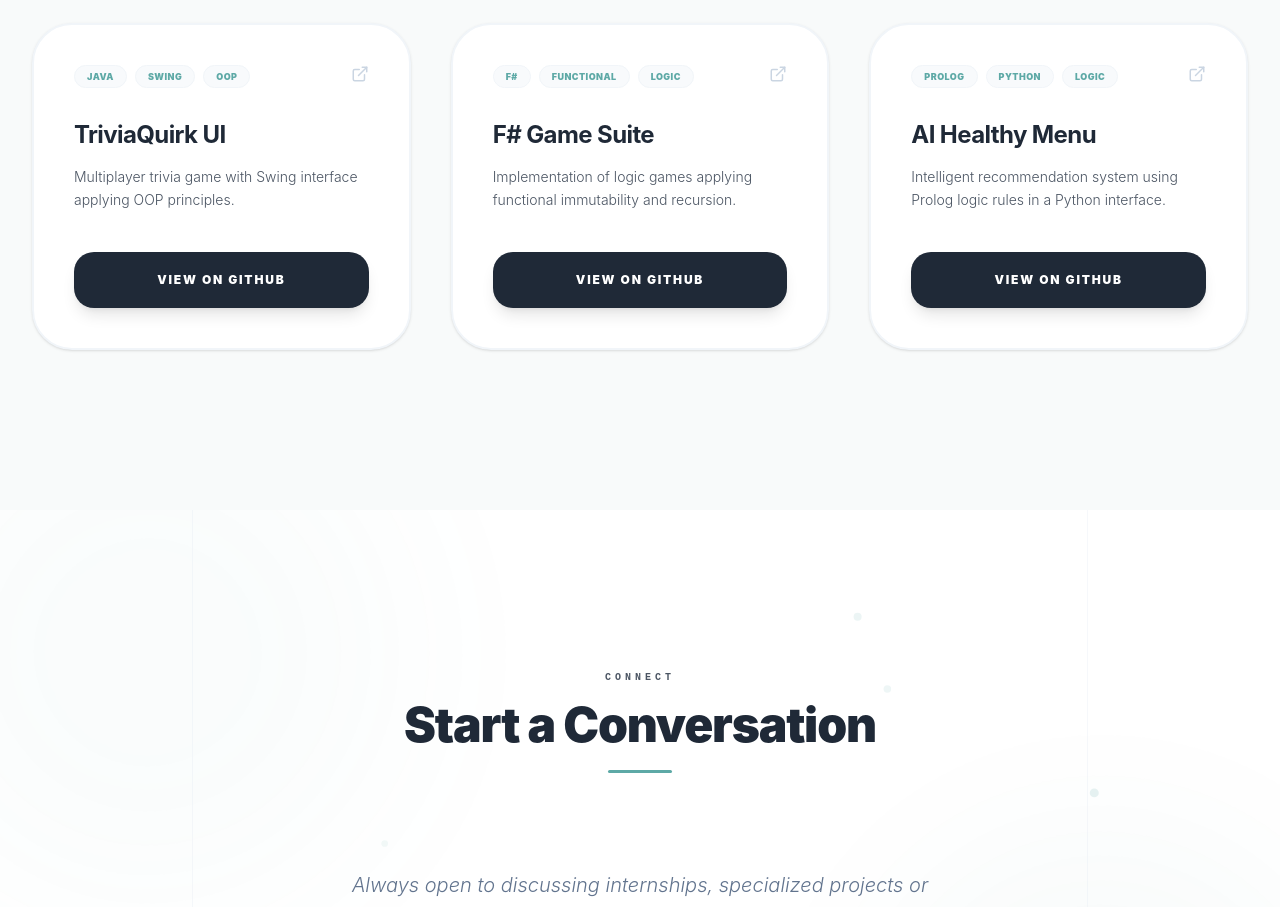
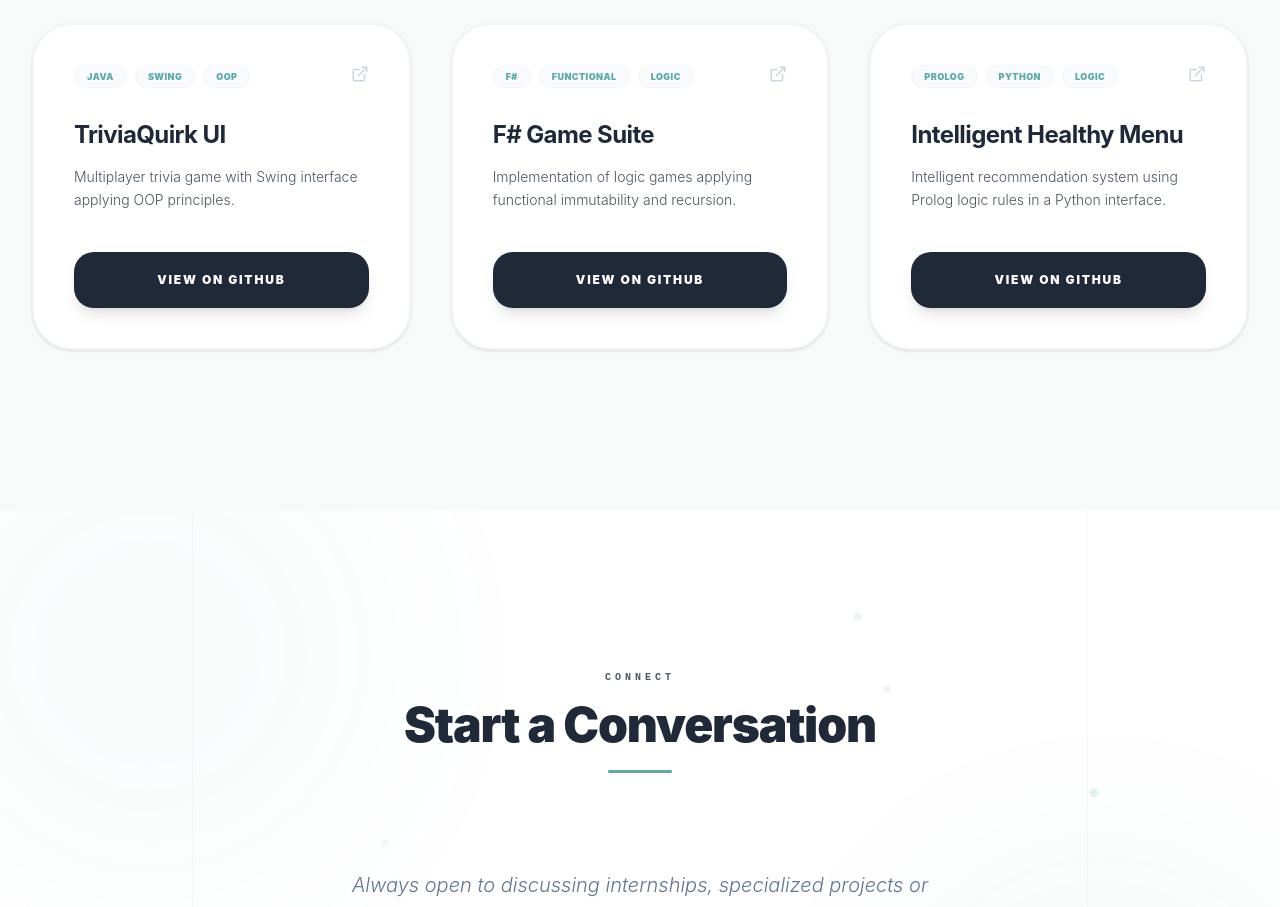
Before and after one commit to SharonBlanco/MyWebPage, a React (Vite) app: page / in a window 1280 px wide. Shown: the part 5180-6087 px from the top of the page. Built offline with nearby package versions, Linux system fonts and the light colour scheme.

Commit message:
Rename project title from 'AI Healthy Menu' to 'Intelligent Healthy Menu'

```diff
--- a/src/constants.ts
+++ b/src/constants.ts
@@ -68,7 +68,7 @@ export const PROJECTS: Project[] = [
     link: "https://github.com/SharonBlanco/II_Proyecto_Lenguajes",
   },
   {
-    title: "AI Healthy Menu",
+    title: "Intelligent Healthy Menu",
     desc: "Intelligent recommendation system using Prolog logic rules in a Python interface.",
     techs: ["Prolog", "Python", "Logic"],
     link: "https://github.com/SharonBlanco/III_Proyecto_Lenguajes",
```
